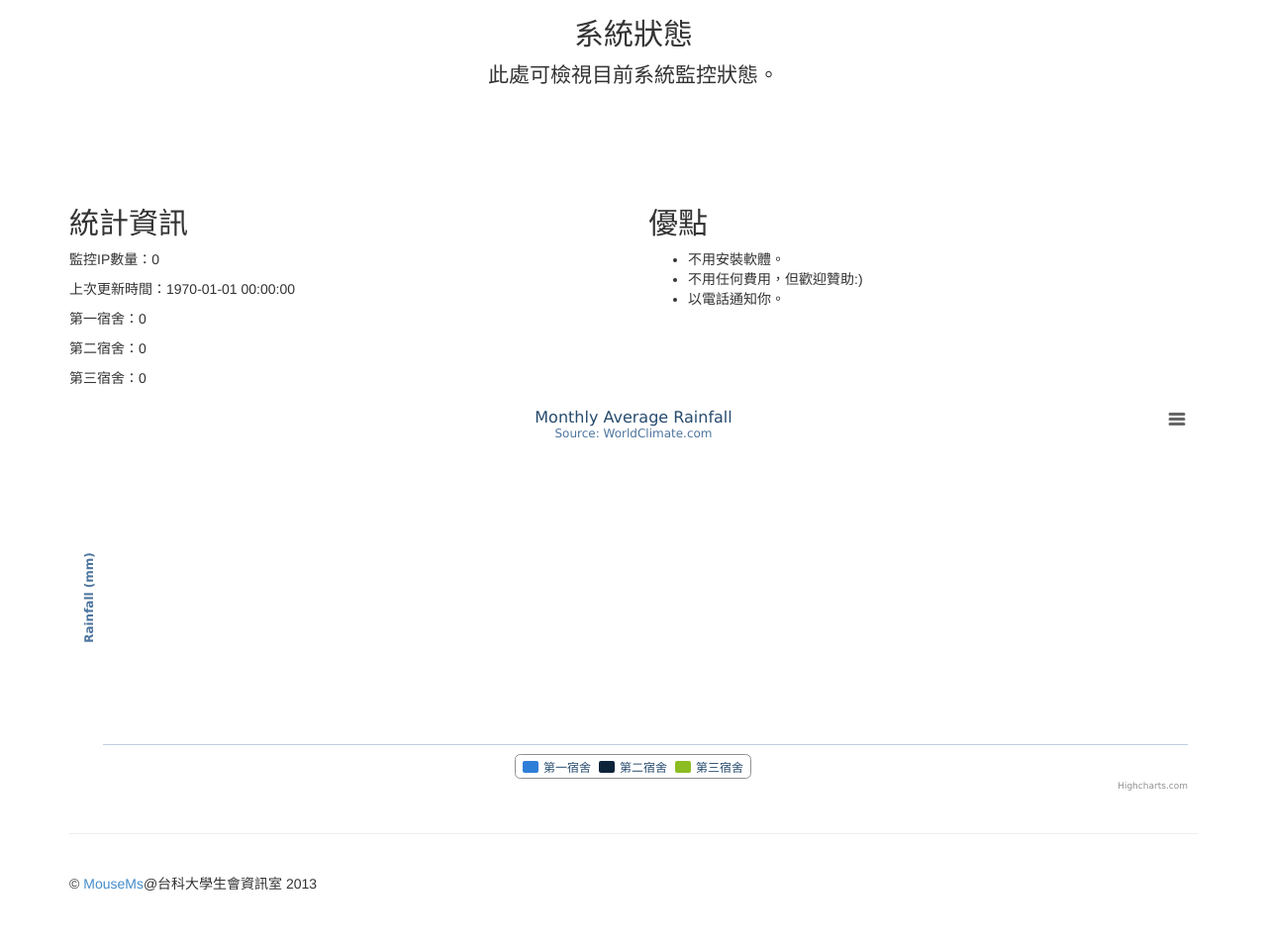
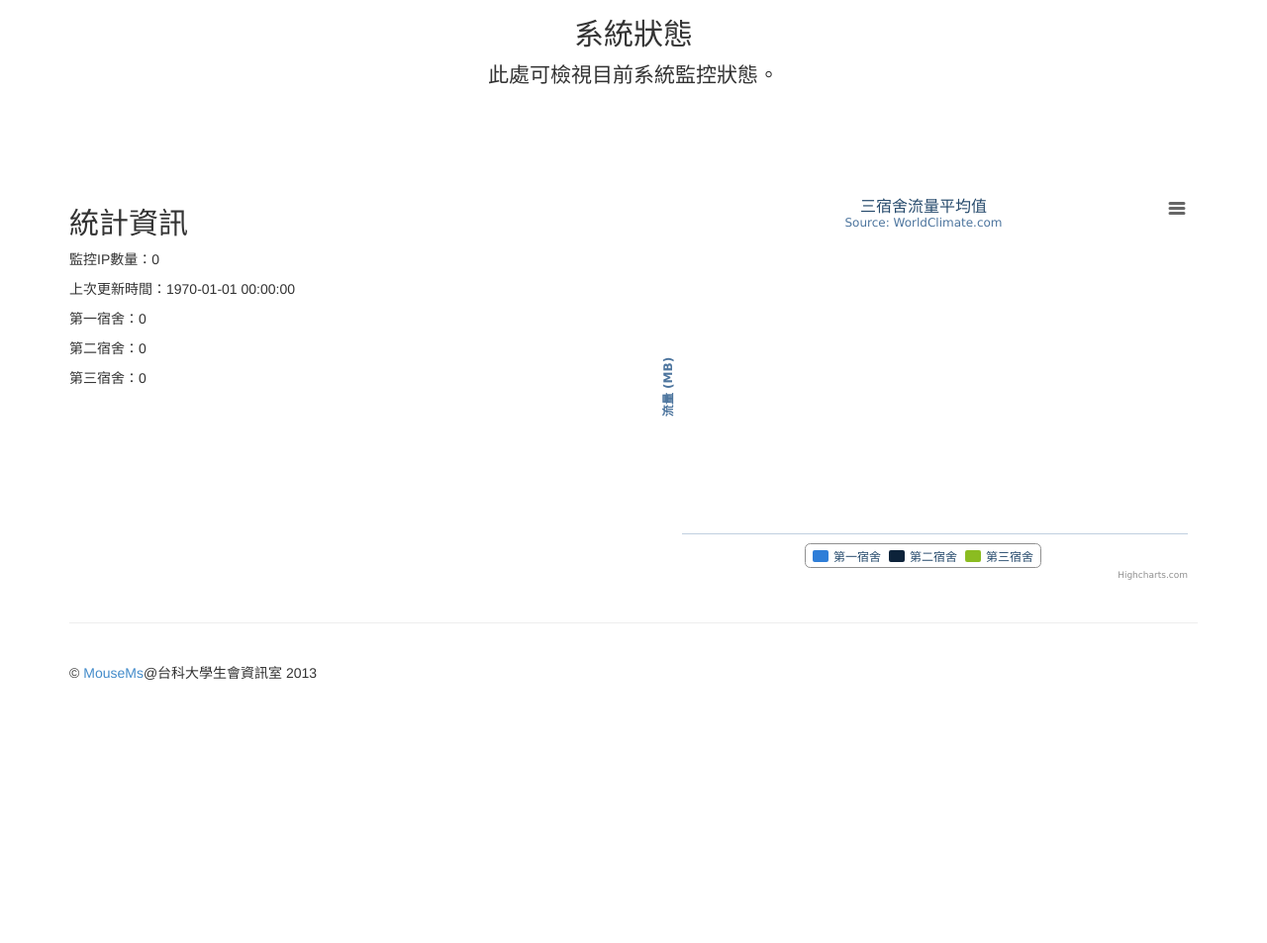
Before and after one commit to mousems/ntust-bomb, a PHP site: page /stat.php in a window 1280 px wide. Shown: the part 178-1131 px from the top of the page at 99% size. After the commit the page ends 865 px from the top, so only its background shows below. Run offline with PHP 8.4, Linux system fonts and the light colour scheme; data that the repository does not hold is empty; some libraries are stand-ins or nearby versions.

Commit message:
data label

```diff
--- a/stat.php
+++ b/stat.php
@@ -119,32 +119,36 @@ $(function () {
                 type: 'column'
             },
             title: {
-                text: 'Monthly Average Rainfall'
+                text: '三宿舍流量平均值'
             },
             subtitle: {
                 text: 'Source: WorldClimate.com'
             },
             xAxis: {
                 categories: [
-                    '寢室'
+                    '宿舍'
                 ]
             },
             yAxis: {
                 min: 0,
                 title: {
-                    text: 'Rainfall (mm)'
+                    text: '流量 (MB)'
                 }
             },
             tooltip: {
                 headerFormat: '<span style="font-size:10px">{point.key}</span><table>',
                 pointFormat: '<tr><td style="color:{series.color};padding:0">{series.name}: </td>' +
-                    '<td style="padding:0"><b>{point.y:.1f} mm</b></td></tr>',
+                    '<td style="padding:0"><b>{point.y:.1f} MB</b></td></tr>',
                 footerFormat: '</table>',
                 shared: true,
                 useHTML: true
             },
             plotOptions: {
+
                 column: {
+                    dataLabels: {
+                        enabled: true
+                    },
                     pointPadding: 0.2,
                     borderWidth: 0
                 }
@@ -197,7 +201,7 @@ $(function () {
           <p>第二宿舍：<?=$stat_d2;?></p>
           <p>第三宿舍：<?=$stat_d3;?></p>
         </div>
-        <div class="col-lg-6">
+        <div id="highchartscont" class="col-lg-6">
           <h2>優點</h2>
           <ul>
             <li>不用安裝軟體。</li>
@@ -207,7 +211,6 @@ $(function () {
        </div>
       </div>
 
-      <div id="highchartscont" style="min-width: 310px; height: 400px; margin: 0 auto"></div>
       <div class="footer">
         <p>&copy; <a href="https://facebook.com/mousems">MouseMs</a>@台科大學生會資訊室 2013</p>
       </div>
```
